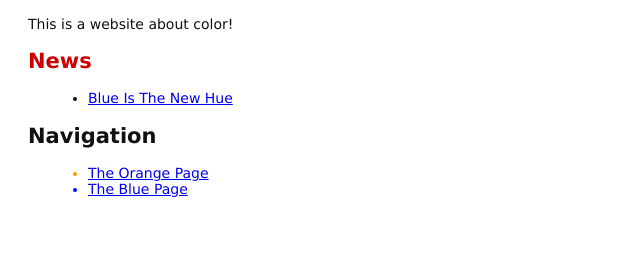
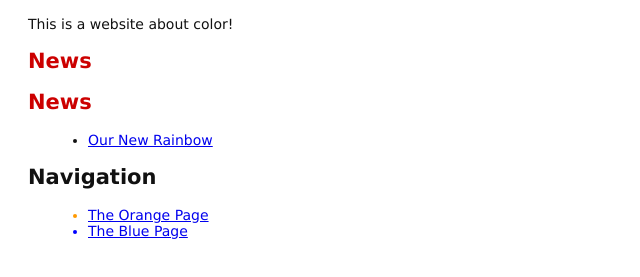
Before and after one commit to shariffh/git_tutorial, a plain HTML site: page index.html in a window 1280 px wide. Shown: the part 83-360 px from the top of the page, without its empty margins (0-640 px from the left). Drawn offline with Linux system fonts and the light colour scheme.

Commit message:
Add news item for rainbow

```diff
--- a/index.html
+++ b/index.html
@@ -10,8 +10,9 @@
   <p>This is a website about color!</p>
 
   <h2 style="color: #C00">News</h2>
+<h2 style="color: #C00">News</h2>
 <ul>
-  <li><a href="news-1.html">Blue Is The New Hue</a></li>
+  <li><a href="rainbow.html">Our New Rainbow</a></li>
 </ul>
   <h2>Navigation</h2>
 <ul>
```
